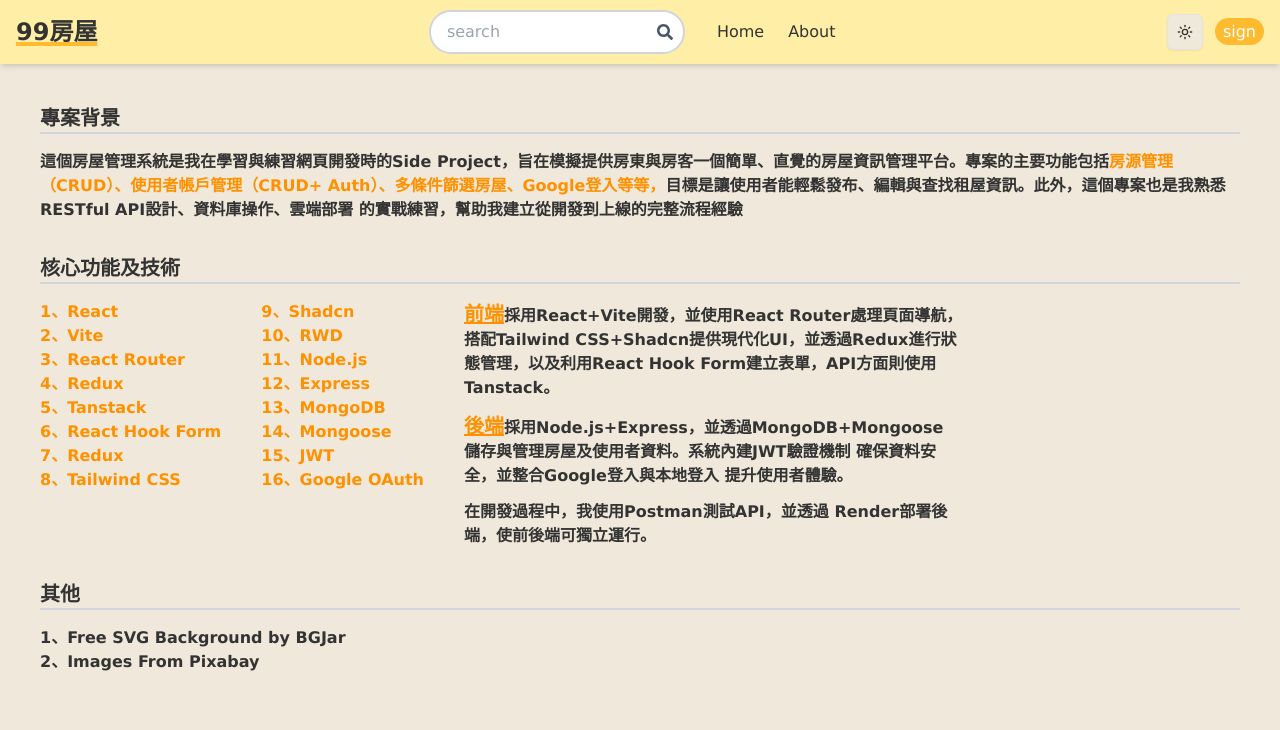
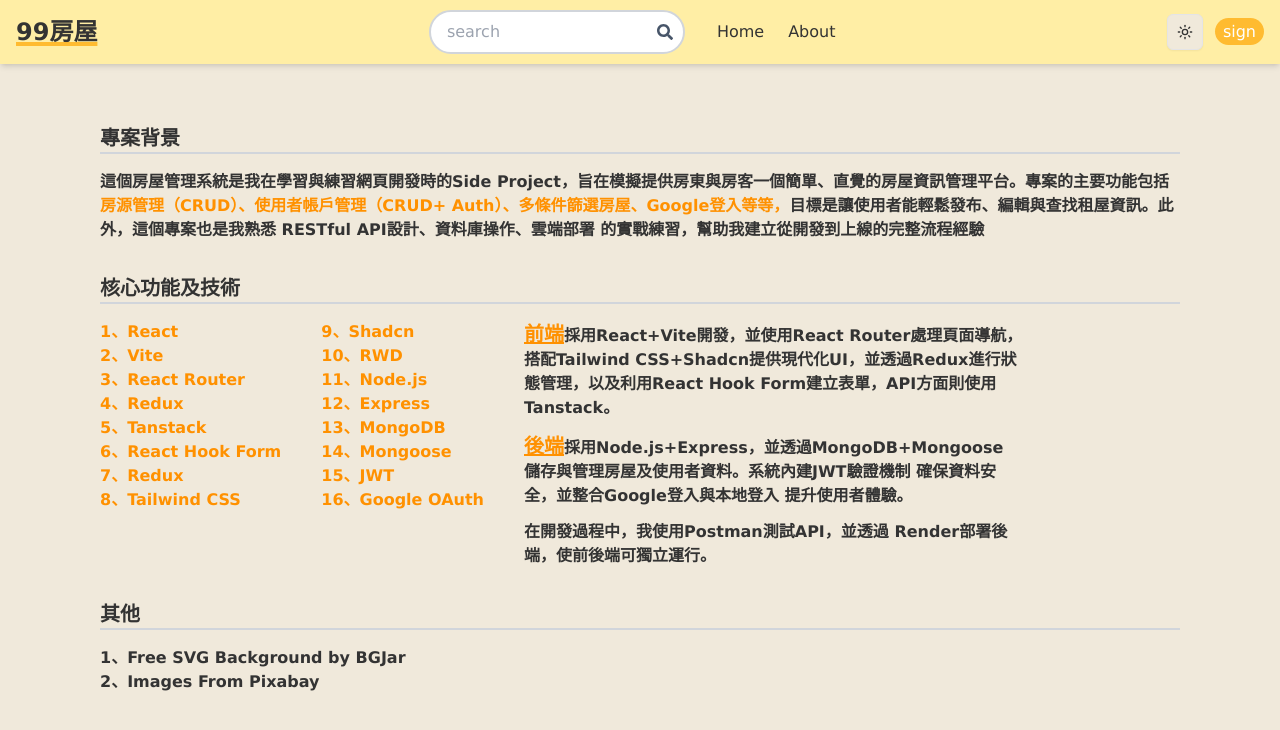
Before and after one commit to SolWatermelon/MERN_practice_app, a React (Vite) app in the folder client/: page /about in a window 1280 px wide. Shown: the top 730 px of the page. Built offline with nearby package versions, Linux system fonts and the light colour scheme; no server answers.

Commit message:
[fix] adjust padding on about page

```diff
--- a/client/src/routes/About.jsx
+++ b/client/src/routes/About.jsx
@@ -21,7 +21,7 @@ const About = () => {
   ];
 
   return (
-    <main className="p-10 font-bold">
+    <main className="p-[30px] sm:px-[100px] md:py-[60px] font-bold">
       <div>
         <p className="text-xl font-extrabold w-full border-b-2 dark:border-white border-gray-300 mb-4">
           專案背景
```
